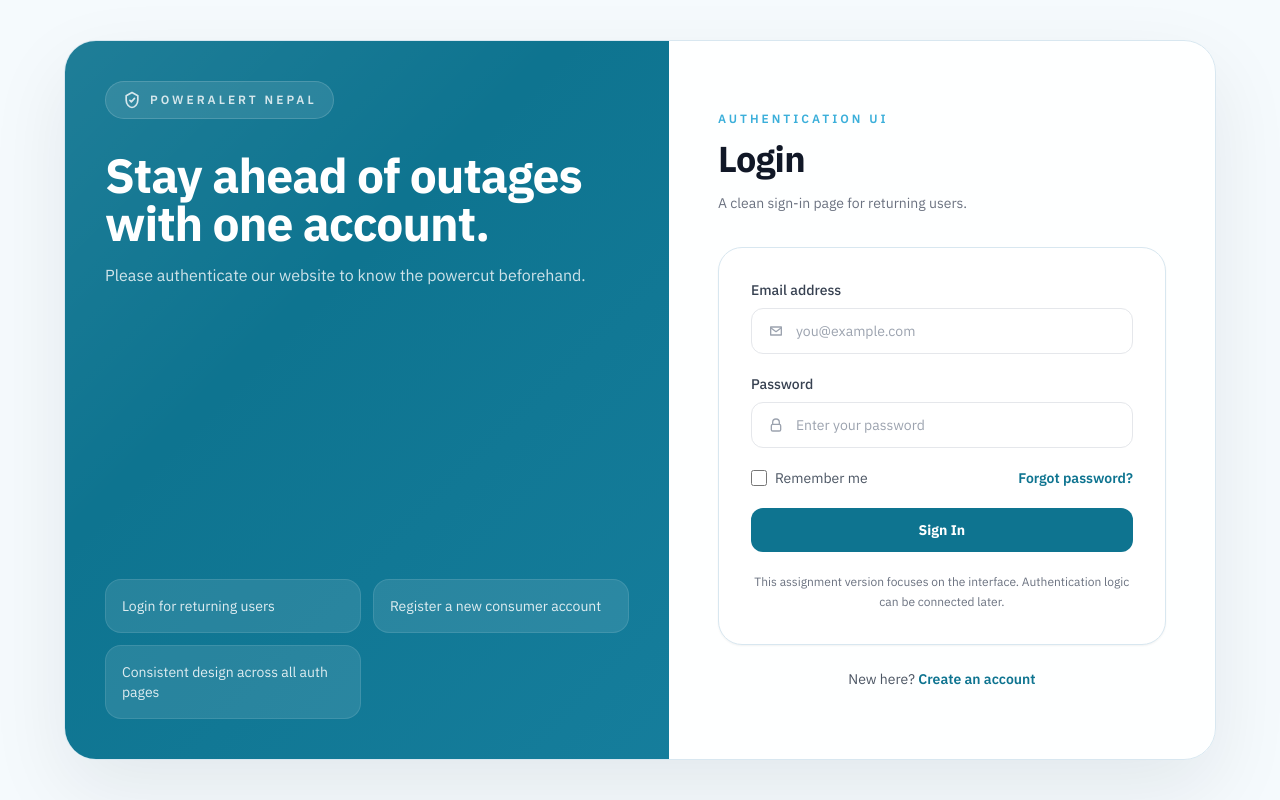
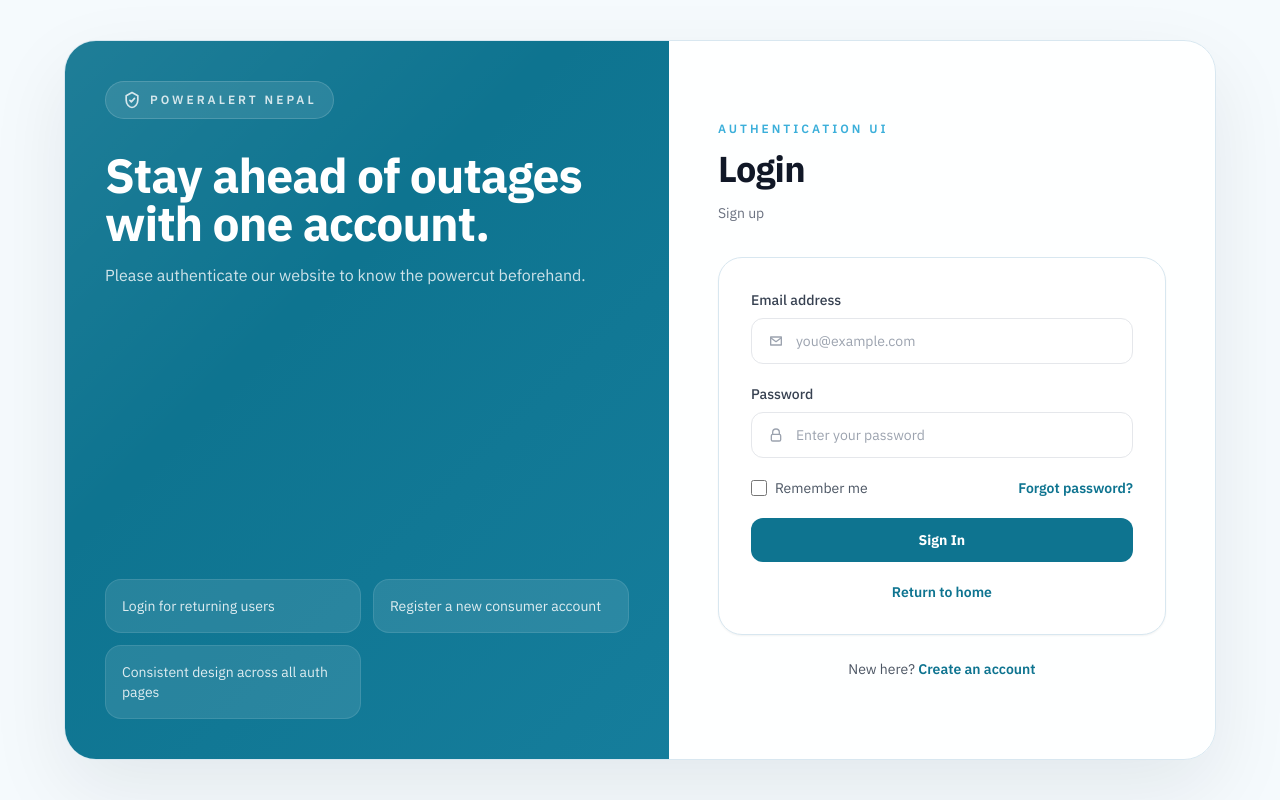
Before and after one commit to Smaran-vibe/PowerAlertNepal, a React (Vite) app: page /login in a window 1280 px wide. Built offline with nearby package versions, Linux system fonts and the light colour scheme.

Commit message:
Final changes

```diff
--- a/src/pages/Login.jsx
+++ b/src/pages/Login.jsx
@@ -57,7 +57,7 @@
     <AuthShell
       eyebrow="Authentication UI"
       title="Login"
-      description="A clean sign-in page for returning users."
+      description="Sign up"
       footerText="New here?"
       footerLink="/register"
       footerLinkLabel="Create an account"
@@ -117,8 +117,10 @@
           Sign In
         </button>
 
-        <p className="text-center text-xs leading-5 text-gray-500">
-          This assignment version focuses on the interface. Authentication logic can be connected later.
+        <p className="text-center text-sm text-gray-600">
+          <Link to="/" className="font-semibold text-brand-purple hover:underline">
+            Return to home
+          </Link>
         </p>
       </form>
     </AuthShell>
```
